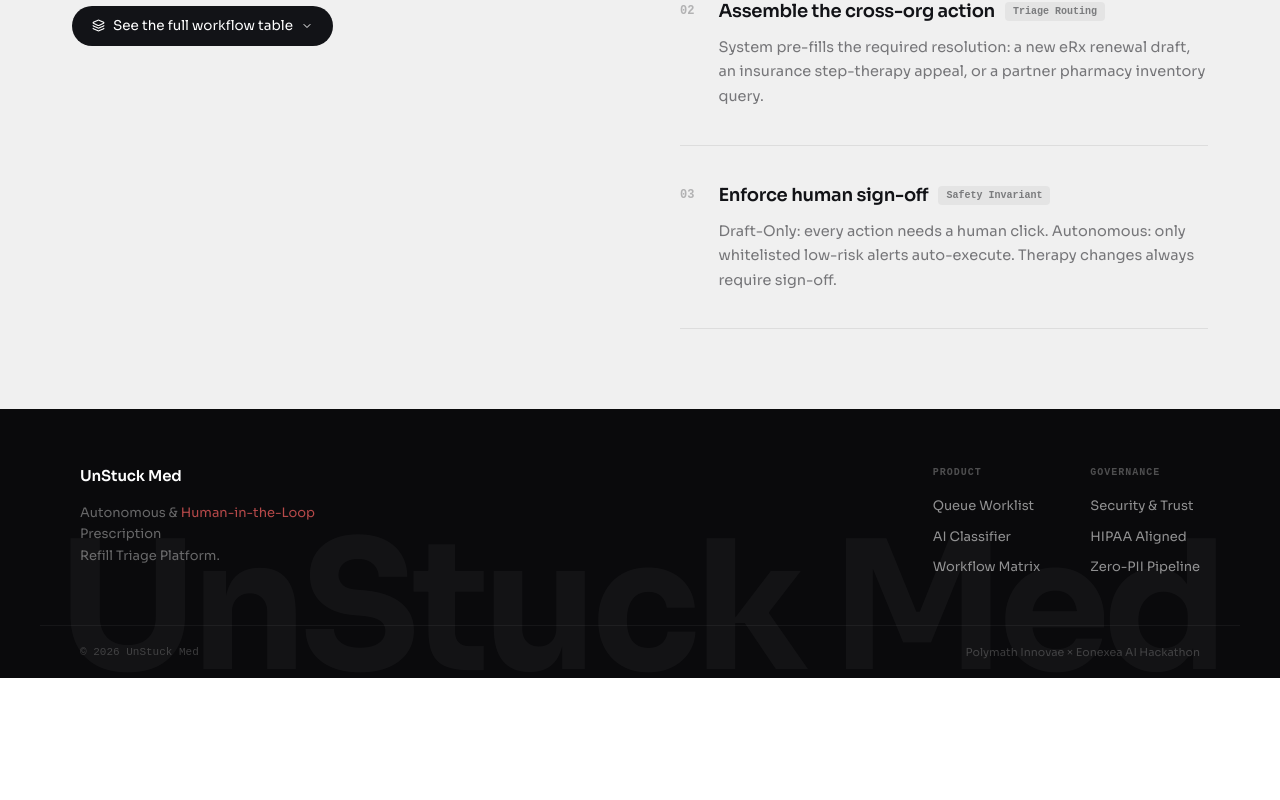
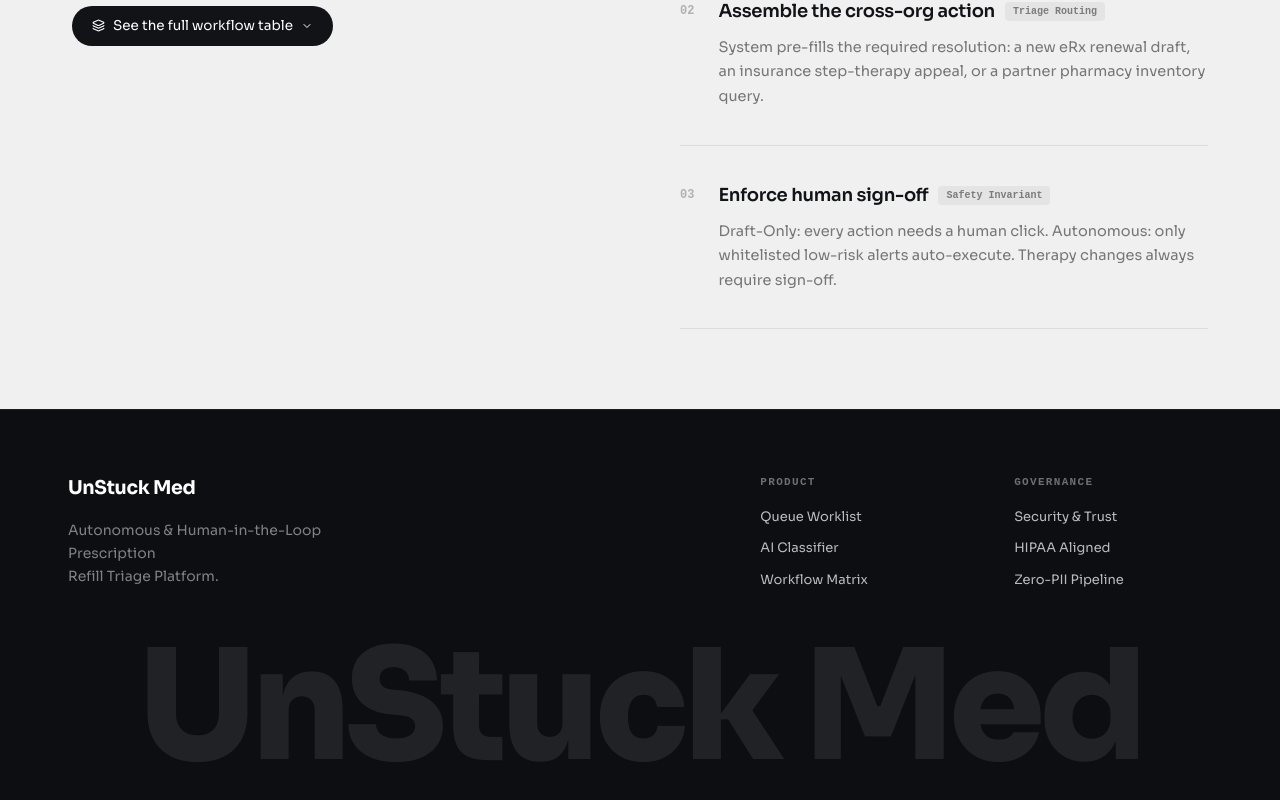
Before and after one commit to naagasumukh8/EON-2.0, a Next.js app: page / in a window 1280 px wide. Shown: the part 1994-2794 px from the top of the page. Before the commit the page ends 2672 px from the top, so only its background shows below. Built offline with nearby package versions, Linux system fonts and the light colour scheme; a web font is replaced by a local one.

Commit message:
feat: screen-fit crowd video + exact dark footer slide with prominent watermark without antigravity logo

```diff
--- a/app/page.tsx
+++ b/app/page.tsx
@@ -118,14 +118,12 @@ export default function HomePage() {
             </div>
           </div>
 
-          {/* Crowd video at bottom of hero */}
-          <div style={{ position: "absolute", bottom: 0, left: 0, right: 0, zIndex: 2, overflow: "hidden", lineHeight: 0, height: "300px" }}>
-            {/* Left/right edge fade */}
-            <div style={{ position: "absolute", inset: 0, background: "linear-gradient(to right, #F0F0F0 0%, transparent 10%, transparent 90%, #F0F0F0 100%)", zIndex: 3, pointerEvents: "none" }} />
-            {/* Top fade so it blends into hero */}
-            <div style={{ position: "absolute", top: 0, left: 0, right: 0, height: "80px", background: "linear-gradient(to bottom, #F0F0F0, transparent)", zIndex: 3, pointerEvents: "none" }} />
-            {/* Bottom fade */}
-            <div style={{ position: "absolute", bottom: 0, left: 0, right: 0, height: "40px", background: "linear-gradient(to top, #F0F0F0, transparent)", zIndex: 3, pointerEvents: "none" }} />
+          {/* Crowd video spanning screen edge-to-edge */}
+          <div style={{ position: "absolute", bottom: 0, left: 0, right: 0, zIndex: 2, overflow: "hidden", lineHeight: 0, width: "100%", height: "270px" }}>
+            {/* Top gradient fade blending into hero background */}
+            <div style={{ position: "absolute", top: 0, left: 0, right: 0, height: "70px", background: "linear-gradient(to bottom, #F0F0F0 20%, rgba(240,240,240,0))", zIndex: 3, pointerEvents: "none" }} />
+            {/* Bottom edge fade */}
+            <div style={{ position: "absolute", bottom: 0, left: 0, right: 0, height: "25px", background: "linear-gradient(to top, #F0F0F0 15%, rgba(240,240,240,0))", zIndex: 3, pointerEvents: "none" }} />
             <video
               autoPlay
               loop
@@ -133,10 +131,11 @@ export default function HomePage() {
               playsInline
               style={{
                 width: "100%",
-                height: "300px",
+                height: "100%",
                 display: "block",
-                objectFit: "contain",
-                objectPosition: "center bottom",
+                objectFit: "cover",
+                objectPosition: "center 28%",
+                filter: "contrast(1.04) brightness(0.98)",
               }}
             >
               <source src="/crowd.mp4" type="video/mp4" />
@@ -283,64 +282,88 @@ export default function HomePage() {
           )}
         </section>
 
-        {/* DARK FOOTER */}
-        <footer style={{ background: "rgb(10,10,12)", position: "relative", overflow: "hidden", padding: "0" }}>
-          {/* Ghost watermark */}
-          <div style={{
-            position: "absolute",
-            bottom: "-20px",
-            left: "50%",
-            transform: "translateX(-50%)",
-            fontSize: "clamp(80px,14vw,180px)",
-            fontWeight: 700,
-            letterSpacing: "-0.04em",
-            color: "rgba(255,255,255,0.04)",
-            whiteSpace: "nowrap",
-            pointerEvents: "none",
-            userSelect: "none",
-            lineHeight: 1,
-            fontFamily: '"Google Sans","Sora","Inter",sans-serif',
-          }}>
-            UnStuck Med
-          </div>
-
+        {/* LAST SLIDE / DARK FOOTER (MATCHING DESIGN SPEC, NO ANTIGRAVITY LOGO) */}
+        <footer style={{ background: "#0D0E12", position: "relative", overflow: "hidden", borderTop: "1px solid rgba(255,255,255,0.06)", minHeight: "440px", display: "flex", flexDirection: "column", justifyContent: "space-between" }}>
           {/* Top content row */}
-          <div style={{ position: "relative", zIndex: 1, maxWidth: "1200px", margin: "0 auto", padding: "56px 40px 48px", display: "grid", gridTemplateColumns: "1fr auto", gap: "64px", alignItems: "start" }}>
-            {/* Left: brand + tagline */}
+          <div style={{ position: "relative", zIndex: 2, maxWidth: "1240px", width: "100%", margin: "0 auto", padding: "64px 48px 36px", display: "grid", gridTemplateColumns: "1.4fr 1fr", gap: "60px", alignItems: "start" }}>
+            {/* Left: brand + tagline (no Antigravity logo) */}
             <div>
-              <div style={{ display: "flex", alignItems: "center", gap: "8px", marginBottom: "14px" }}>
-                <span style={{ fontFamily: '"Google Sans","Sora",sans-serif', fontWeight: 600, fontSize: "15px", color: "#fff", letterSpacing: "-0.01em" }}>UnStuck Med</span>
+              <div style={{ display: "flex", alignItems: "center", gap: "10px", marginBottom: "16px" }}>
+                <span style={{ fontFamily: '"Google Sans","Sora","Inter",sans-serif', fontWeight: 700, fontSize: "19px", color: "#FFFFFF", letterSpacing: "-0.02em" }}>
+                  UnStuck Med
+                </span>
               </div>
-              <p style={{ fontSize: "13px", color: "rgba(255,255,255,0.38)", lineHeight: 1.65, margin: 0, maxWidth: "260px" }}>
-                Autonomous &amp; <span style={{ color: "rgba(255,100,100,0.7)", fontWeight: 500 }}>Human-in-the-Loop</span> Prescription<br />Refill Triage Platform.
+              <p style={{ fontSize: "14px", color: "rgba(255,255,255,0.48)", lineHeight: 1.65, margin: 0, maxWidth: "340px", fontWeight: 400 }}>
+                Autonomous &amp; Human-in-the-Loop Prescription<br />
+                Refill Triage Platform.
               </p>
             </div>
 
             {/* Right: two link columns */}
-            <div style={{ display: "grid", gridTemplateColumns: "1fr 1fr", gap: "48px" }}>
+            <div style={{ display: "grid", gridTemplateColumns: "1fr 1fr", gap: "56px" }}>
               <div>
-                <p style={{ fontFamily: "monospace", fontSize: "10px", fontWeight: 700, letterSpacing: "0.1em", textTransform: "uppercase", color: "rgba(255,255,255,0.28)", margin: "0 0 16px" }}>Product</p>
-                <div style={{ display: "flex", flexDirection: "column", gap: "11px" }}>
-                  {[{ href: "/dashboard", label: "Queue Worklist" }, { href: "/classify", label: "AI Classifier" }, { href: "/workflow", label: "Workflow Matrix" }].map(l => (
-                    <Link key={l.href} href={l.href} style={{ fontSize: "13px", color: "rgba(255,255,255,0.55)", textDecoration: "none", transition: "color 0.15s" }}>{l.label}</Link>
+                <p style={{ fontFamily: "monospace", fontSize: "11px", fontWeight: 700, letterSpacing: "0.12em", textTransform: "uppercase", color: "rgba(255,255,255,0.4)", margin: "0 0 16px" }}>
+                  PRODUCT
+                </p>
+                <div style={{ display: "flex", flexDirection: "column", gap: "12px" }}>
+                  {[
+                    { href: "/dashboard", label: "Queue Worklist" },
+                    { href: "/classify", label: "AI Classifier" },
+                    { href: "/workflow", label: "Workflow Matrix" },
+                  ].map((l) => (
+                    <Link key={l.label} href={l.href} style={{ fontSize: "13px", color: "rgba(255,255,255,0.72)", textDecoration: "none", transition: "color 0.15s" }}>
+                      {l.label}
+                    </Link>
                   ))}
                 </div>
               </div>
               <div>
-                <p style={{ fontFamily: "monospace", fontSize: "10px", fontWeight: 700, letterSpacing: "0.1em", textTransform: "uppercase", color: "rgba(255,255,255,0.28)", margin: "0 0 16px" }}>Governance</p>
-                <div style={{ display: "flex", flexDirection: "column", gap: "11px" }}>
-                  {[{ href: "/security", label: "Security & Trust" }, { href: "/security", label: "HIPAA Aligned" }, { href: "/security", label: "Zero-PII Pipeline" }].map((l, i) => (
-                    <Link key={i} href={l.href} style={{ fontSize: "13px", color: "rgba(255,255,255,0.55)", textDecoration: "none", transition: "color 0.15s" }}>{l.label}</Link>
+                <p style={{ fontFamily: "monospace", fontSize: "11px", fontWeight: 700, letterSpacing: "0.12em", textTransform: "uppercase", color: "rgba(255,255,255,0.4)", margin: "0 0 16px" }}>
+                  GOVERNANCE
+                </p>
+                <div style={{ display: "flex", flexDirection: "column", gap: "12px" }}>
+                  {[
+                    { href: "/security", label: "Security & Trust" },
+                    { href: "/security", label: "HIPAA Aligned" },
+                    { href: "/security", label: "Zero-PII Pipeline" },
+                  ].map((l, i) => (
+                    <Link key={i} href={l.href} style={{ fontSize: "13px", color: "rgba(255,255,255,0.72)", textDecoration: "none", transition: "color 0.15s" }}>
+                      {l.label}
+                    </Link>
                   ))}
                 </div>
               </div>
             </div>
           </div>
 
-          {/* Bottom bar */}
-          <div style={{ position: "relative", zIndex: 1, borderTop: "1px solid rgba(255,255,255,0.05)", maxWidth: "1200px", margin: "0 auto", padding: "18px 40px", display: "flex", justifyContent: "space-between", alignItems: "center" }}>
-            <span style={{ fontSize: "11px", color: "rgba(255,255,255,0.2)", fontFamily: "monospace" }}>© 2026 UnStuck Med</span>
-            <span style={{ fontSize: "11px", color: "rgba(255,255,255,0.2)" }}>Polymath Innovae × Eonexea AI Hackathon</span>
+          {/* Prominent centered watermark exactly as in screenshot */}
+          <div style={{
+            position: "relative",
+            zIndex: 1,
+            width: "100%",
+            textAlign: "center",
+            padding: "10px 24px 28px",
+            userSelect: "none",
+            pointerEvents: "none",
+          }}>
+            <span style={{
+              display: "inline-block",
+              fontSize: "clamp(64px, 12vw, 155px)",
+              fontWeight: 800,
+              letterSpacing: "-0.04em",
+              color: "rgba(255, 255, 255, 0.085)",
+              lineHeight: 0.95,
+              fontFamily: '"Google Sans","Sora","Inter",sans-serif',
+              whiteSpace: "nowrap",
+            }}>
+              UnStuck Med
+            </span>
+          </div>
+
+          {/* Bottom copyright bar */}
+          <div style={{ position: "relative", zIndex: 2, borderTop: "1px solid rgba(255,255,255,0.06)", maxWidth: "1240px", width: "100%", margin: "0 auto", padding: "16px 48px", display: "flex", justifyContent: "space-between", alignItems: "center" }}>
+            <span style={{ fontSize: "11px", color: "rgba(255,255,255,0.28)", fontFamily: "monospace" }}>© 2026 UnStuck Med</span>
+            <span style={{ fontSize: "11px", color: "rgba(255,255,255,0.28)", fontFamily: "monospace" }}>Polymath Innovae × Eonexea AI Hackathon</span>
           </div>
         </footer>
       </div>
```
